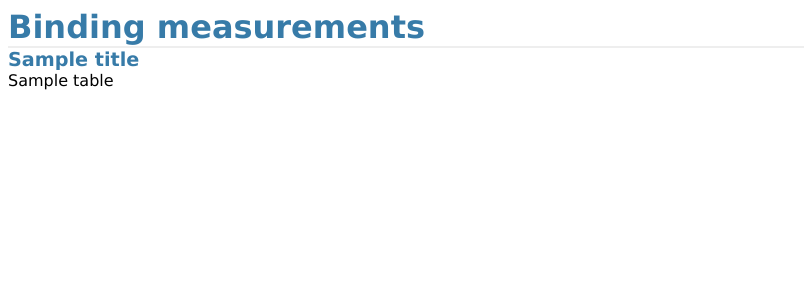
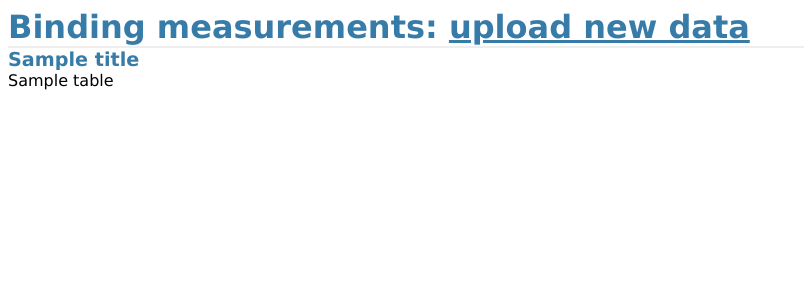
Before and after one commit to kathrynloving/basic_lims, a Flask app: template templates/view.html in a window 1280 px wide. Shown: the top 300 px of the page, without its empty margins (0-804 px from the left). Run offline with Flask 2, Linux system fonts and the light colour scheme; the template is opened without the code that fills it: most values are stand-ins (such as "Sample title", 1, 10 or a date in 2020).

Commit message:
Allow user to upload new data to the view

```diff
--- a/app.py
+++ b/app.py
@@ -1,28 +1,110 @@
-from flask import *
+import os
+import sys
+import glob
+import logging
+from logging.handlers import RotatingFileHandler
+from flask import Flask, request, redirect, flash, url_for
+from flask import send_from_directory, render_template
 import pandas as pd
+from werkzeug.utils import secure_filename
+
+UPLOAD_FOLDER = "./uploads"  # better to move this elsewhere on your server
+ALLOWED_EXTENSIONS = set(['tsv', 'csv'])  # consider adding txt, xlsx, ...
+
 app = Flask(__name__)
+app.config['UPLOAD_FOLDER'] = UPLOAD_FOLDER
 
+
+def allowed_file(filename):
+    """
+    Try to prevent users from uploading bad files.
+    The "secure_filename" function is meant to help as well.
+    """
+    return '.' in filename and \
+        filename.rsplit('.', 1)[1].lower() in ALLOWED_EXTENSIONS
+
+# This is the route to the top level of your app.
 # If you have many datasets, you may want your index.html at
-# route "/" to link to each, where /bindingdb is just one...
-# But in this simple example, bindingdb is all you get!
+# route "/" to have a link to each dataset, and maybe other info.
+# But in this simple example, bindingdb is the only data type available.
 @app.route("/")
 @app.route("/bindingdb")
 def show_tables():
+    """
+    Load all available data files that have the right format.
+    All files will be assumed to have the same 8 fields in the header.
+    This demonstrates pulling a specific file name as well as
+    wildcard file search in the uploads/ directory.
+    And as an example, filtering the data to only show relevant
+    (IC50 and EC50) rows in the app.
+    """
+    header_format = ['target_name', 'uniprot_id', 'smiles', 'bindingdb_id',
+                     'affinity_type', 'affinity_value', 'source', 'price']
+    list_of_data = []
     data_path = 'bindingDB_purchase_target_subset.tsv'
-    header = ['target_name', 'uniprot_id', 'smiles', 'bindingdb_id', 'affinity_type', 'affinity_value', 'source', 'price']
-    data = pd.read_csv(data_path, sep='\t', names=header)  # for tsv file
+    data = pd.read_csv(data_path, sep='\t', names=header_format, header=0)  # for tsv file
     # data = pd.read_excel(data_path)  # for Excel file
     data.set_index(['bindingdb_id'], inplace=True)
-    data.index.name=None
-    ic50_data = data.loc[data.affinity_type=='IC50']
-    ec50_data = data.loc[data.affinity_type=='EC50']
-    return render_template('view.html',tables=[ic50_data.to_html(classes='IC50'), ec50_data.to_html(classes='EC50')],
-    titles = ['na', 'IC50 data', 'EC50 data'])
+    list_of_data.append(data)
+    uploaded_files = glob.glob(os.path.join(app.config['UPLOAD_FOLDER'],
+                                            "*.csv"))
+    app.logger.warning("Loading files:")
+    app.logger.warning(os.path.join(app.config['UPLOAD_FOLDER'],"*.csv"))
+    app.logger.warning(uploaded_files)
+    for upload_file in uploaded_files:
+        app.logger.warning("Loading uploaded file %s" % upload_file)
+        data = pd.read_csv(upload_file, names=header_format, header=0)  # for csv file
+        data.set_index(['bindingdb_id'], inplace=True)
+        list_of_data.append(data)
+    df = pd.concat(list_of_data)
+    df.index.name = None
+    ic50_data = df.loc[df['affinity_type'].str.contains("IC50")]
+    ec50_data = df.loc[df['affinity_type'].str.contains("EC50")]
+    return render_template('view.html',
+                           tables=[ic50_data.to_html(classes='IC50'),
+                                   ec50_data.to_html(classes='EC50')],
+                           titles=['na', 'IC50 data', 'EC50 data'])
 
+# Allow uploading new data for display
+@app.route('/upload', methods=['GET', 'POST'])
+def upload_file():
+    if request.method == 'POST':
+        # check if the post request has the file part
+        if 'file' not in request.files:
+            flash('No file part')
+            return redirect(request.url)
+        file = request.files['file']
+        # if user does not select file, browser also
+        # submit a empty part without filename
+        if file.filename == '':
+            flash('No selected file')
+            return redirect(request.url)
+        if file and allowed_file(file.filename):
+            filename = secure_filename(file.filename)
+            file.save(os.path.join(app.config['UPLOAD_FOLDER'], filename))
+            return redirect(url_for('show_tables'))
+
+    return '''
+    <!doctype html>
+    <title>Upload new file of data in bindingDB format</title>
+    <h1>Upload new file of compound data in bindingDB format</h1>
+    <form method=post enctype=multipart/form-data>
+      <p><input type=file name=file>
+         <input type=submit value=Upload>
+    </form>
+    '''
+
+# Adding a blank favicon because it is required.
+# Change to your own favorite favicon image if you like!
 @app.route('/favicon.ico')
 def favicon():
     return send_from_directory(os.path.join(app.root_path, 'static'),
-                               'favicon.ico', mimetype='image/vnd.microsoft.icon')
+                               'favicon.ico',
+                               mimetype='image/vnd.microsoft.icon')
+
 
 if __name__ == "__main__":
+    handler = RotatingFileHandler('basic_lims_app.log', maxBytes=10000, backupCount=1)
+    handler.setLevel(logging.INFO)
+    app.logger.addHandler(handler)
     app.run(debug=True)
--- /dev/null
+++ b/new_data.csv
@@ -0,0 +1,4 @@
+Target Name, UniprotID, smiles string, bindingDB ID, affinity type, affinity value, source, Price
+1-deoxy-D-xylulose 5-phosphate reductoisomerase, A0QVH7, ON(CCCP(O)(O)=O)C=O, internal13, IC50, 85, freezer #2
+HTH-type transcriptional regulator EthR, A0R666, Cc1ccc(cc1)-n1nc2ccc(NC(=O)COc3ccccc3C)cc2n1, internal86, IC50, 2989, freezer #1
+Prostaglandin E synthase, A0SYQ0, CC(C)(C)C(=O)NCc1ccc(Cl)c(c1)C(=O)Nc1ncc[nH]1, internal42, IC50, 0.6000, freezer #7
--- a/requirements.txt
+++ b/requirements.txt
@@ -1,10 +1,16 @@
 click==6.7
+configparser==3.5.0
+enum34==1.1.6
+flake8==3.5.0
 Flask==0.12.2
 itsdangerous==0.24
 Jinja2==2.10
 MarkupSafe==1.0
+mccabe==0.6.1
 numpy==1.14.0
 pandas==0.22.0
+pycodestyle==2.3.1
+pyflakes==1.6.0
 python-dateutil==2.6.1
 pytz==2018.3
 six==1.11.0
--- a/templates/view.html
+++ b/templates/view.html
@@ -2,7 +2,7 @@
 <title>Basic LIMS</title>
 <link rel=stylesheet type=text/css href="{{ url_for('static', filename='style.css') }}">
 <div class=page>
-  <h1>Binding measurements</h1>
+  <h1>Binding measurements: <a href="{{ url_for('upload_file')}}">upload new data</a></h1>
   {% for table in tables %}
     <h2>{{titles[loop.index]}}</h2>
     {{ table|safe }}
--- /dev/null
+++ b/uploads/more_data.csv
@@ -0,0 +1,2 @@
+Target Name, UniprotID, smiles string, bindingDB ID, affinity type, affinity value, source, Price
+Prostaglandin E synthase, A0SYQ0, CC(C)(C)C(=O)NCc1ccc(Cl)c(c1)C(=O)Nc1ncc[nH]1, idea217, IC50, 1.6, none yet
```
Also changed, not shown: 1 other file.
